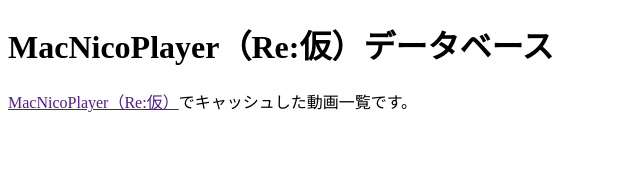
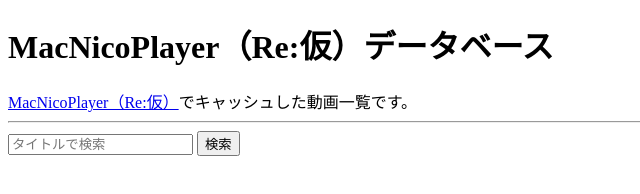
Before and after one commit to ANNotunzdY/mnp-htmx, a plain HTML site: page index.html in a window 1280 px wide. Shown: the whole page, without its empty margins (0-640 px from the left). Drawn offline with Linux system fonts and the light colour scheme.

Commit message:
Add Search Feature

```diff
--- a/index.html
+++ b/index.html
@@ -15,7 +15,12 @@
 </head>
 <body>
   <h1>MacNicoPlayer（Re:仮）データベース</h1>
-  <a href="">MacNicoPlayer（Re:仮）</a>でキャッシュした動画一覧です。
+  <a href="https://github.com/ANNotunzdY/mnp-rekari">MacNicoPlayer（Re:仮）</a>でキャッシュした動画一覧です。
+  <hr>
+  <form hx-get="https://g4bvjgz8cj.execute-api.ap-northeast-1.amazonaws.com/Prod/search" hx-target="#data-list" hx-include="[name='q']">
+    <input type="text" name="q" placeholder="タイトルで検索" required>
+    <button type="submit">検索</button>
+  </form>
   <ul id="data-list" hx-get="https://g4bvjgz8cj.execute-api.ap-northeast-1.amazonaws.com/Prod/all" hx-trigger="load"></ul>
 </body>
 </html>
```
